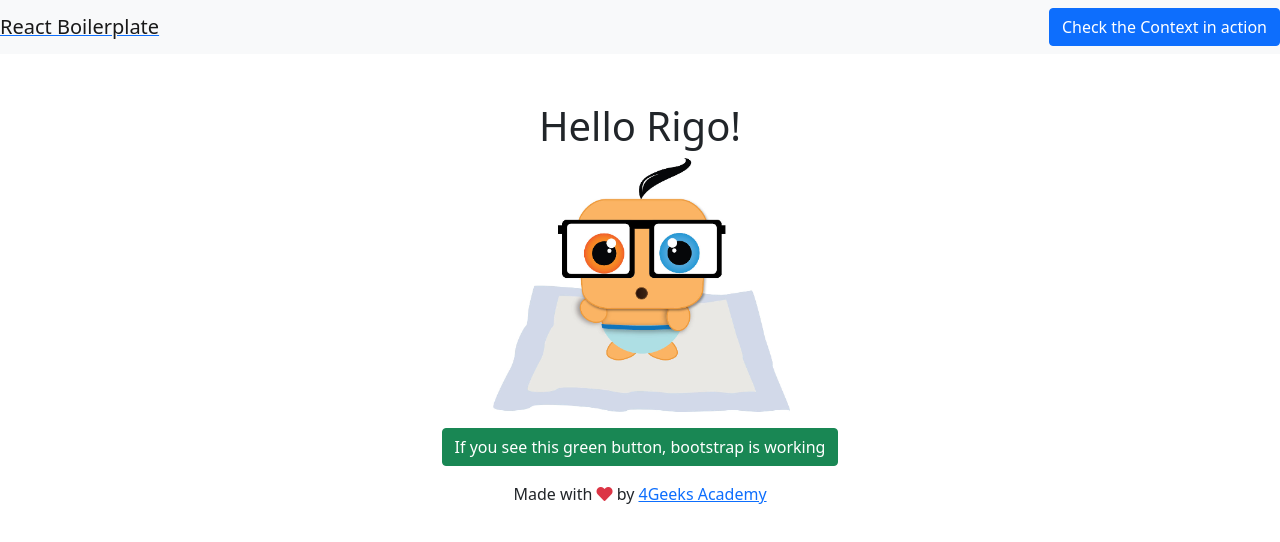
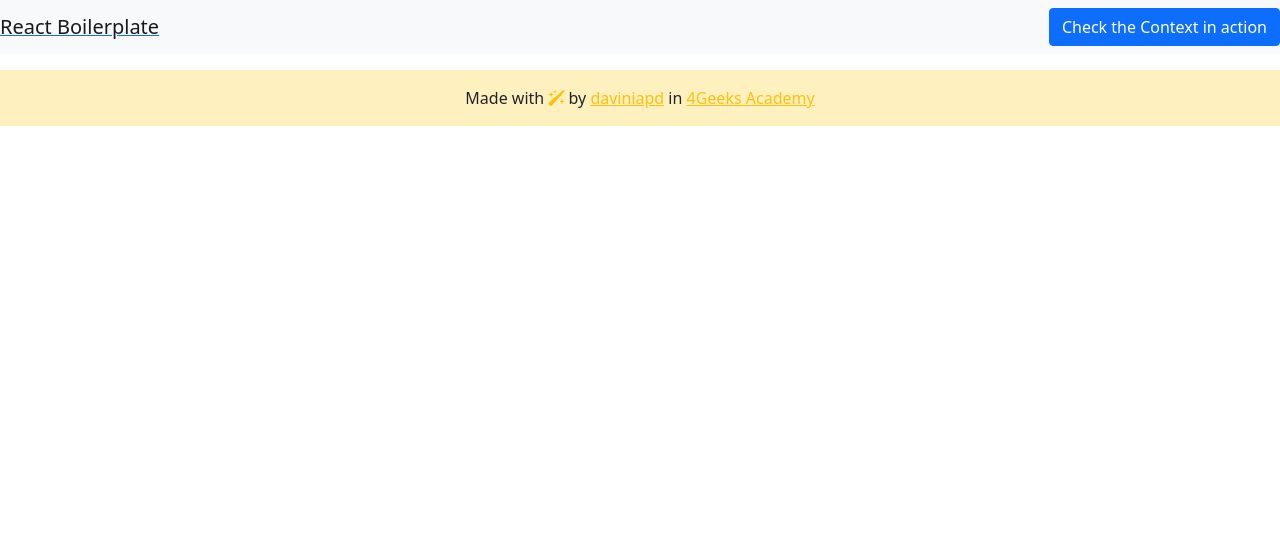
Before and after one commit to 4GeeksAcademy/fs76-daviniapd-Contact_List-React-Context, a React app: page / in a window 1280 px wide. Built offline with nearby package versions, Linux system fonts and the light colour scheme.

Commit message:
personalizado el footer

```diff
--- a/src/js/component/footer.js
+++ b/src/js/component/footer.js
@@ -1,10 +1,12 @@
 import React, { Component } from "react";
 
 export const Footer = () => (
-	<footer className="footer mt-auto py-3 text-center">
-		<p>
-			Made with <i className="fa fa-heart text-danger" /> by{" "}
-			<a href="http://www.4geeksacademy.com">4Geeks Academy</a>
+	<footer className="footer mx-auto py-3 text-center bg-warning bg-opacity-25">
+		<p className="my-auto">
+			Made with <i className="fa-solid fa-wand-sparkles text-warning" /> by{" "}
+			<a href="https://github.com/daviniapd" className="text-warning">daviniapd</a> {" "}
+			in{" "}
+			<a href="http://www.4geeksacademy.com" className="text-warning">4Geeks Academy</a>
 		</p>
 	</footer>
 );
--- a/src/js/views/home.js
+++ b/src/js/views/home.js
@@ -1,15 +1,8 @@
 import React from "react";
-import rigoImage from "../../img/rigo-baby.jpg";
 import "../../styles/home.css";
 
 export const Home = () => (
-	<div className="text-center mt-5">
-		<h1>Hello Rigo!</h1>
-		<p>
-			<img src={rigoImage} />
-		</p>
-		<a href="#" className="btn btn-success">
-			If you see this green button, bootstrap is working
-		</a>
-	</div>
+	<>
+
+	</>
 );
--- a/template.html
+++ b/template.html
@@ -11,6 +11,7 @@
         <div id="app" class="h-100"></div>
         <!-- Many of bootstrap components require the use of JavaScript to function -->
         <!-- Popper and BootStrap JS -->
+        <script src="https://kit.fontawesome.com/151280d658.js" crossorigin="anonymous"></script>
         <script src="https://cdn.jsdelivr.net/npm/@popperjs/core@2.10.2/dist/umd/popper.min.js" integrity="sha384-7+zCNj/IqJ95wo16oMtfsKbZ9ccEh31eOz1HGyDuCQ6wgnyJNSYdrPa03rtR1zdB" crossorigin="anonymous"></script>
         <script src="https://cdn.jsdelivr.net/npm/bootstrap@5.1.3/dist/js/bootstrap.min.js" integrity="sha384-QJHtvGhmr9XOIpI6YVutG+2QOK9T+ZnN4kzFN1RtK3zEFEIsxhlmWl5/YESvpZ13" crossorigin="anonymous"></script>
     </body>
```
